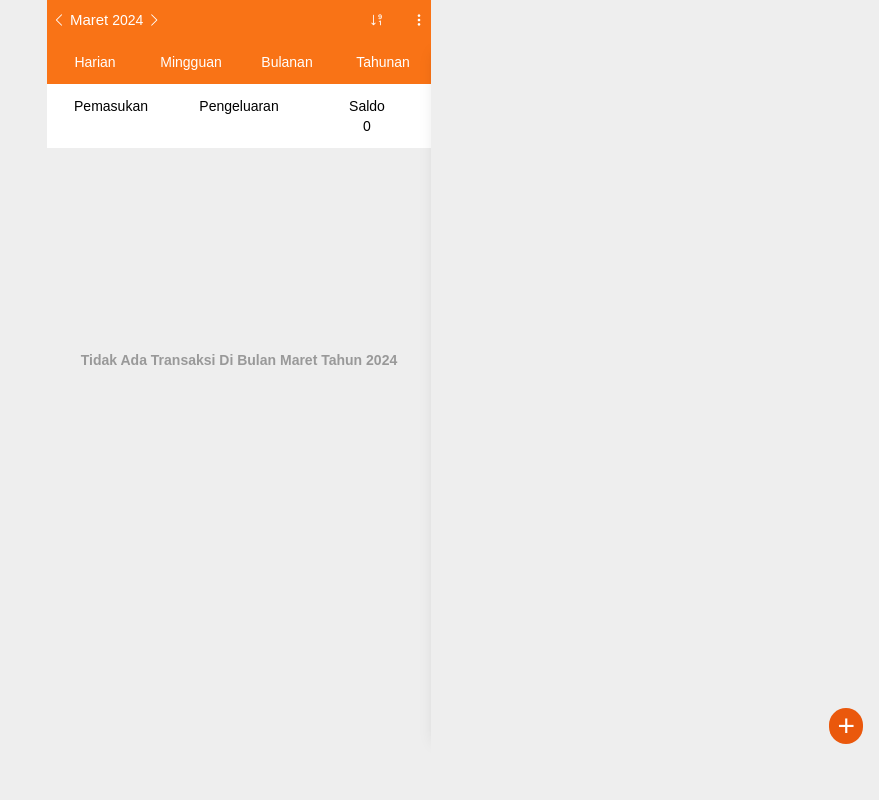
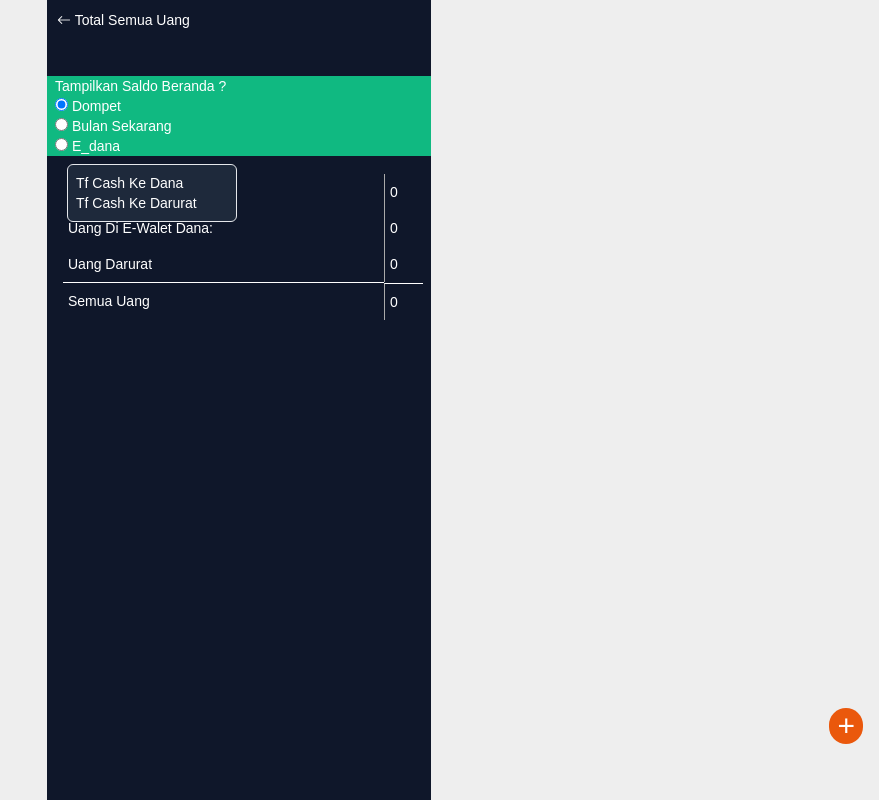
Before and after one commit to SalMuhammad/keuangan, a plain HTML site: page index.html in a window 1280 px wide. Shown: the whole page, without its empty margins (401-1280 px from the left). Drawn offline with nearby package versions, Linux system fonts and the light colour scheme.

Commit message:
cencoba fitur transfer

```diff
--- a/index.html
+++ b/index.html
@@ -40,7 +40,7 @@
         </div>
 
         <div class="layer fixed top-11 right-0 bottom-0 left-0 bg-slate-600/70 hidden"></div>
-        <div class="max-w-sm side-bar w-1/2 h-[87vh] absolute pt-3 right-0 top-10 bg-white shadow-lg z-10 translate-x-48 duration-100 transition-transform rounded-sm">
+        <div class="max-w-sm side-bar w-1/2 h-[87vh] absolute pt-3 right-0 top-10 bg-white shadow-lg z-10 -translate-x-48 duration-100 transition-transform rounded-sm">
           <div class="ul-side-bar">
             <ul class="capitalize cursor-pointer-child bg-transparent">
               <li><i class="bi bi-search text-orange-600"></i> pencarian</li>
@@ -60,7 +60,7 @@
       </header>
 
       <figure
-        class="max-w-sm mx-auto fixed top-0 right-0 bottom-0 left-0 bg-stone-200 text-gray-800 capitalize z-40 seting hidden">
+        class="max-w-sm mx-auto fixed top-0 right-0 bottom-0 left-0 bg-stone-200 text-gray-800 capitalize z-40 seting hidden---">
         <div>
           <div class="p-[10px] bg-orange-600 text-white">
             <i class="bi bi-arrow-left cursor-pointer"></i>
@@ -127,6 +127,7 @@
                 </ul>
               </div>
 
+              <!-- bagain sistem -->
               <div class="p-2 pl-4 pb-1 shadow-lg bg-white mt-2">
                 <h4 class="font-semibold capitalize box-border">sistem</h4>
                 <ul class="block text-xs">
@@ -156,11 +157,11 @@
                 </ul>
               </div>
 
+              <!-- bagian data base -->
               <div class="p-2 pl-4 pb-1 shadow-lg bg-white mt-2">
                 <h4 class="font-semibold capitalize box-border">database</h4>
                 <ul class="block text-xs">
-                  <li class="py-2 border-b-gray-400 w-full flex justify-between items-center"
-                    style="border-bottom: 1px solid #8080807e;">
+                  <li class="py-2 border-b-gray-400 w-full flex justify-between items-center" style="border-bottom: 1px solid #8080807e;">
                     <div>
                       <h5>backup / restore google device</h5>
                     </div>
@@ -184,13 +185,14 @@
             </div>
           </div>
 
-          <figure
-            class="elm-semua-aset max-w-sm mx-auto figure-darurat fixed top-0 right-0 bottom-0 left-0 bg-blue-900 hidden text-white">
+          <figure class="elm-semua-aset max-w-sm mx-auto figure-darurat fixed top-0 right-0 bottom-0 left-0 bg-slate-900 hidden--- text-white">
             <div class="p-[10px]">
               <i class="bi bi-arrow-left cursor-pointer"></i>
               <span>total semua Uang</span>
             </div>
-            <div class="pl-2 mt-9 cursor-pointer">
+
+            <!-- bagian pilihan berdasarkan kategori -->
+            <div class="pl-2 mt-9 cursor-pointer bg-emerald-500">
               <span>tampilkan saldo beranda ?</span>
               <div>
                 <input name="pengaturan-saldo-beranda" checked id="dompet" type="radio">
@@ -205,15 +207,40 @@
                 <label for="e_dana">e_dana</label>
               </div>
             </div>
+
+            <!-- tabel data duit  -->
             <div class="p-2 pl-4 text-center">
-              <table class="table-deskripsi-uang bg-transparent text-white">
+              <table class="table-deskripsi-uang bg-transparent cursor-default text-white">
                 <tr>
-                  <td>uang di dompet</td>
+                  <td>uang cash</td>
                   <td class="uang-di-dompet block"></td>
+                  <div class="text-left bg-slate-800 border rounded-md py-2 w-[170px] absolute left-5">
+                    <div class="hover:bg-slate-700 group/coba px-2">
+                      <!-- <i  class="bi text-red-600 cursor-pointer close">x</i>
+                      <br> -->
+
+                      <span>tf cash ke dana</span>
+                      <div class="hidden w-40 bg-slate-800 border group-hover/coba:block p-2 rounded absolute left-[165px] top-0">
+                        <input type="checkbox" name="" id="ambil-semua">
+                        <label for="ambil-semua" class="my-7">ambil semua</label>
+                        <input class="bg-transparent outline-none border-[1px] w-[90%]" type="number" name="" id="">
+                        <p>bayar admin dengan?</p>
+                        <input type="radio" name="dariCash" id="dana">
+                        <label for="dana">dana</label>
+                        <br>
+                        <input type="radio" name="dariCash" id="cash">
+                        <label for="cash">cash</label>
+                        <button class="block bg-slate-900 px-7 py-1 rounded-full mx-auto">ok</button>
+                      </div>
+                    </div>
+                    <div class="hover:bg-slate-700 px-2">
+                      <span>tf cash ke darurat</span>
+                    </div>
+                  </div>
                 </tr>
                 <tr>
                   <td>uang di e-walet dana: </td>
-                  <td class="uang-di-dana block"></td>
+                  <td class="uang-di-dana block">o</td>
                 </tr>
                 <tr>
                   <td>uang darurat </td>
@@ -229,7 +256,6 @@
           </figure>
         </div>
       </figure>
-
 
 
       <section>
--- a/style.css
+++ b/style.css
@@ -1,10 +1,13 @@
-	*{
+pointer
+
+*{
 	  margin: 0;
 	  list-style: none;
 	  text-decoration: none;
 	  border: none;
 	  background: transparent;
 	  outline: 0;
+
 	  padding: 0;
 	  --text-color:#555;
 	}
```
